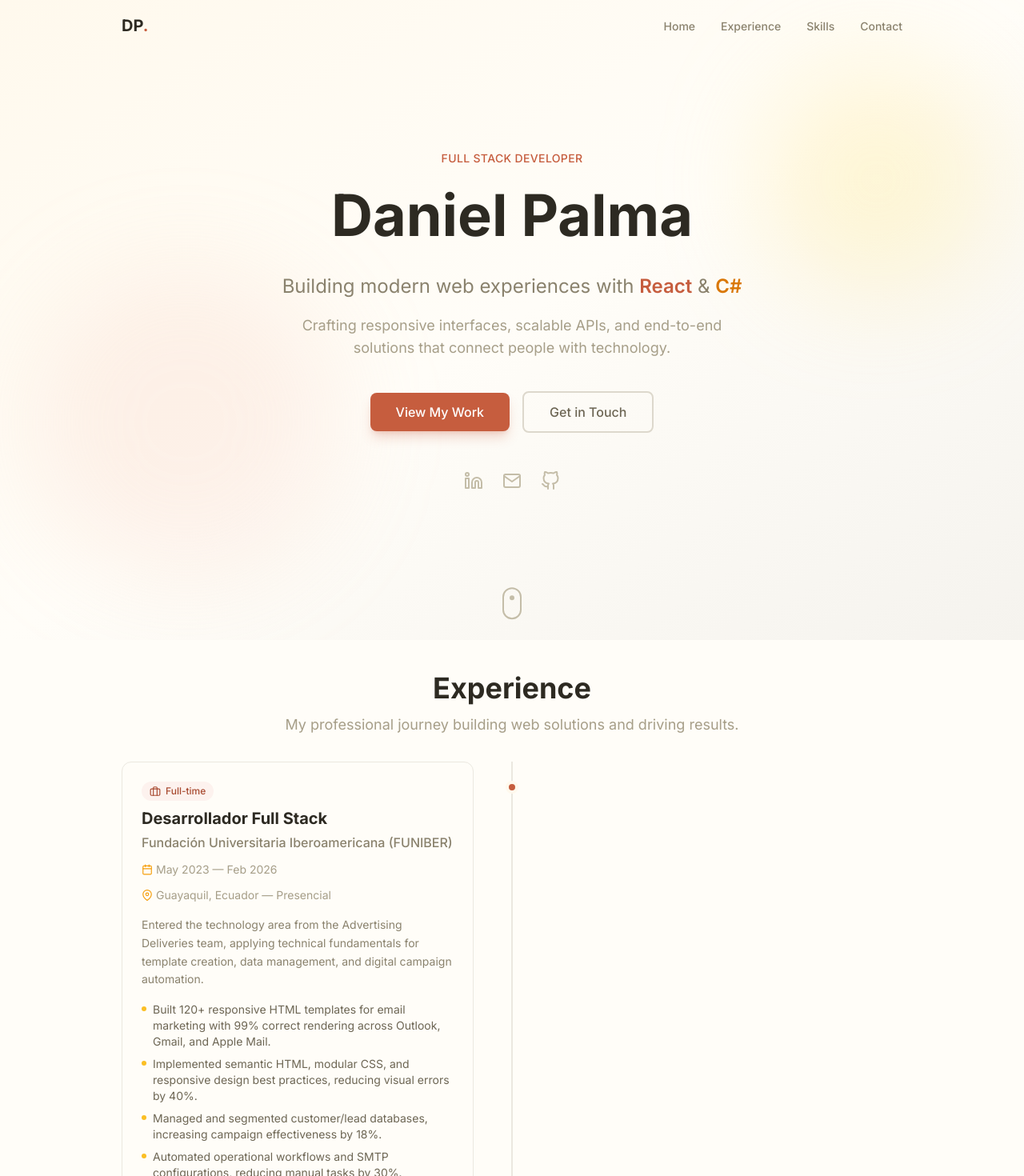
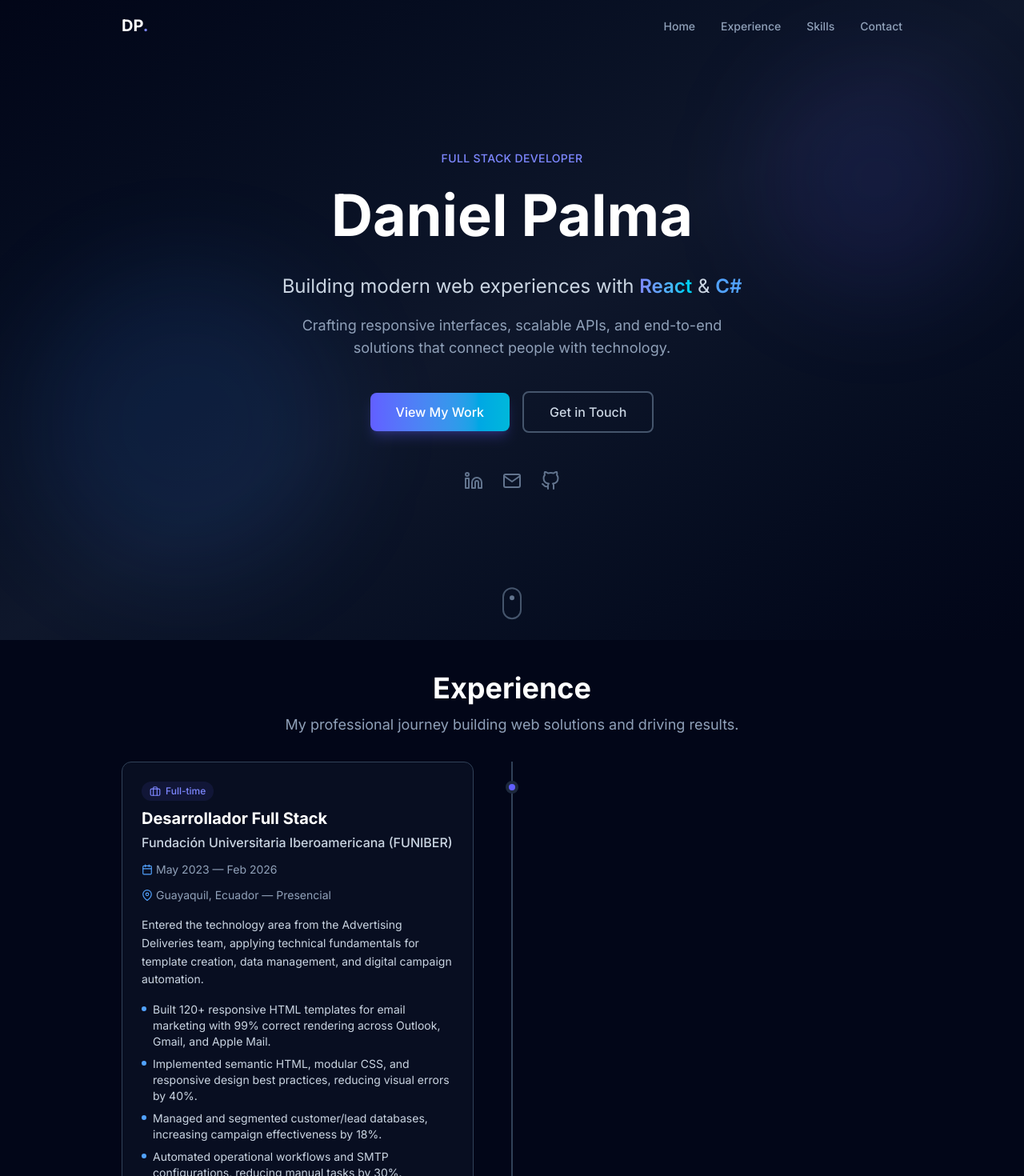
Before and after one commit to danidan1214/daniel-palma-portfolio, a React (Vite) app: page / in a window 1280 px wide. Shown: the top 1470 px of the page at 80% size. Built offline with nearby package versions, Linux system fonts and the light colour scheme.

Commit message:
style: refactor palette to midnight tech and fix navbar scroll overlap

```diff
--- a/src/components/ui/Section.tsx
+++ b/src/components/ui/Section.tsx
@@ -11,7 +11,7 @@ export function Section({ id, className = '', ariaLabel, children }: SectionProp
   return (
     <section
       id={id}
-      className={`py-8 md:py-10 ${className}`}
+      className={`py-8 md:py-10 scroll-mt-16 ${className}`}
       aria-label={ariaLabel}
     >
       {children}
--- a/src/components/ui/SectionHeading.tsx
+++ b/src/components/ui/SectionHeading.tsx
@@ -15,8 +15,8 @@ export function SectionHeading({ children, subtitle }: SectionHeadingProps) {
       transition={{ duration: 0.5 }}
       className="text-center mb-8"
     >
-      <h2 className="text-3xl md:text-4xl font-bold text-warm-900 mb-3">{children}</h2>
-      {subtitle && <p className="text-warm-500 text-lg max-w-2xl mx-auto">{subtitle}</p>}
+      <h2 className="text-3xl md:text-4xl font-bold text-white mb-3">{children}</h2>
+      {subtitle && <p className="text-slate-400 text-lg max-w-2xl mx-auto">{subtitle}</p>}
     </motion.div>
   );
 }
--- a/src/features/experience/ExperienceTimeline.tsx
+++ b/src/features/experience/ExperienceTimeline.tsx
@@ -12,14 +12,14 @@ const typeLabels: Record<Experience['type'], string> = {
 
 export function ExperienceTimeline() {
   return (
-    <Section id="experience" className="bg-cream-50" ariaLabel="Professional experience">
+    <Section id="experience" className="bg-slate-950" ariaLabel="Professional experience">
       <div className="max-w-5xl mx-auto px-6">
         <SectionHeading subtitle="My professional journey building web solutions and driving results.">
           Experience
         </SectionHeading>
 
         <div className="relative">
-          <div className="absolute left-4 md:left-1/2 md:-translate-x-px top-0 bottom-0 w-0.5 bg-warm-200" />
+          <div className="absolute left-4 md:left-1/2 md:-translate-x-px top-0 bottom-0 w-0.5 bg-slate-700" />
 
           {experiences.map((exp, index) => (
             <TimelineItem key={exp.id} experience={exp} index={index} />
@@ -48,41 +48,41 @@ function TimelineItem({ experience: exp, index }: TimelineItemProps) {
         isEven ? 'md:flex-row' : 'md:flex-row-reverse'
       } flex-row`}
     >
-      <div className="absolute left-4 md:left-1/2 w-4 h-4 bg-terracotta-500 rounded-full border-4 border-cream-100 -translate-x-1/2 z-10 mt-6" />
+      <div className="absolute left-4 md:left-1/2 w-4 h-4 bg-indigo-500 rounded-full border-4 border-slate-800 -translate-x-1/2 z-10 mt-6" />
 
       <div className={`ml-12 md:ml-0 md:w-1/2 ${isEven ? 'md:pr-12' : 'md:pl-12'}`}>
-        <div className="bg-cream-50 border border-warm-200 rounded-xl p-6 hover:shadow-lg hover:border-warm-300 transition-all">
+        <div className="bg-slate-900/50 border border-slate-700 rounded-xl p-6 hover:shadow-lg hover:shadow-indigo-500/10 hover:border-indigo-500/50 transition-all">
           <div className="flex items-start justify-between mb-2">
-            <span className="inline-flex items-center gap-1.5 text-xs font-medium text-terracotta-600 bg-terracotta-50 px-2.5 py-1 rounded-full">
+            <span className="inline-flex items-center gap-1.5 text-xs font-medium text-indigo-400 bg-indigo-500/10 px-2.5 py-1 rounded-full">
               <FiBriefcase className="text-sm" />
               {typeLabels[exp.type]}
             </span>
           </div>
 
-          <h3 className="text-xl font-bold text-warm-900 mb-1">{exp.role}</h3>
-          <p className="text-warm-600 font-medium mb-3">{exp.company}</p>
+          <h3 className="text-xl font-bold text-white mb-1">{exp.role}</h3>
+          <p className="text-slate-300 font-medium mb-3">{exp.company}</p>
 
-          <div className="flex flex-wrap items-center gap-3 text-sm text-warm-500 mb-4">
+          <div className="flex flex-wrap items-center gap-3 text-sm text-slate-400 mb-4">
             <span className="inline-flex items-center gap-1">
-              <FiCalendar className="text-amber-500" />
+              <FiCalendar className="text-blue-400" />
               {exp.period}
             </span>
             {exp.location && (
               <span className="inline-flex items-center gap-1">
-                <FiMapPin className="text-amber-500" />
+                <FiMapPin className="text-blue-400" />
                 {exp.location}
               </span>
             )}
           </div>
 
           {exp.description && (
-            <p className="text-warm-600 text-sm mb-4 leading-relaxed">{exp.description}</p>
+            <p className="text-slate-300 text-sm mb-4 leading-relaxed">{exp.description}</p>
           )}
 
           <ul className="space-y-2 mb-4">
             {exp.highlights.slice(0, 4).map((highlight, i) => (
-              <li key={i} className="flex items-start gap-2 text-sm text-warm-700">
-                <span className="w-1.5 h-1.5 bg-amber-400 rounded-full mt-1.5 shrink-0" />
+              <li key={i} className="flex items-start gap-2 text-sm text-slate-300">
+                <span className="w-1.5 h-1.5 bg-blue-400 rounded-full mt-1.5 shrink-0" />
                 {highlight}
               </li>
             ))}
@@ -93,7 +93,7 @@ function TimelineItem({ experience: exp, index }: TimelineItemProps) {
               {exp.stack.map((tech) => (
                 <span
                   key={tech}
-                  className="text-xs font-medium bg-warm-100 text-warm-600 px-2 py-0.5 rounded"
+                  className="text-xs font-medium bg-slate-800 text-slate-300 px-2 py-0.5 rounded"
                 >
                   {tech}
                 </span>
--- a/src/features/hero/Hero.tsx
+++ b/src/features/hero/Hero.tsx
@@ -6,19 +6,19 @@ export function Hero() {
   return (
     <section
       id="hero"
-      className="min-h-screen flex items-center justify-center relative overflow-hidden"
+      className="min-h-screen flex items-center justify-center relative overflow-hidden scroll-mt-16"
       aria-label="Introduction"
     >
-      <div className="absolute inset-0 bg-gradient-to-br from-cream-100 via-cream-50 to-warm-100" />
-      <div className="absolute top-20 right-10 w-72 h-72 bg-amber-200/30 rounded-full blur-3xl" />
-      <div className="absolute bottom-20 left-10 w-96 h-96 bg-terracotta-200/20 rounded-full blur-3xl" />
+      <div className="absolute inset-0 bg-gradient-to-br from-slate-950 via-slate-900 to-slate-950" />
+      <div className="absolute top-20 right-10 w-72 h-72 bg-indigo-500/10 rounded-full blur-3xl" />
+      <div className="absolute bottom-20 left-10 w-96 h-96 bg-blue-500/10 rounded-full blur-3xl" />
 
       <div className="relative z-10 max-w-4xl mx-auto px-6 text-center">
         <motion.p
           initial={{ opacity: 0, y: 20 }}
           animate={{ opacity: 1, y: 0 }}
           transition={{ duration: 0.5 }}
-          className="text-terracotta-500 font-medium tracking-wide uppercase text-sm mb-4"
+          className="text-indigo-400 font-medium tracking-wide uppercase text-sm mb-4"
         >
           Full Stack Developer
         </motion.p>
@@ -27,7 +27,7 @@ export function Hero() {
           initial={{ opacity: 0, y: 20 }}
           animate={{ opacity: 1, y: 0 }}
           transition={{ duration: 0.5, delay: 0.1 }}
-          className="text-5xl md:text-7xl font-bold text-warm-900 mb-6 leading-tight"
+          className="text-5xl md:text-7xl font-bold text-white mb-6 leading-tight"
         >
           Daniel Palma
         </motion.h1>
@@ -36,18 +36,18 @@ export function Hero() {
           initial={{ opacity: 0, y: 20 }}
           animate={{ opacity: 1, y: 0 }}
           transition={{ duration: 0.5, delay: 0.2 }}
-          className="text-xl md:text-2xl text-warm-600 mb-4 leading-relaxed max-w-2xl mx-auto"
+          className="text-xl md:text-2xl text-slate-300 mb-4 leading-relaxed max-w-2xl mx-auto"
         >
           Building modern web experiences with{' '}
-          <span className="text-terracotta-500 font-semibold">React</span> &{' '}
-          <span className="text-amber-600 font-semibold">C#</span>
+          <span className="bg-gradient-to-r from-indigo-400 to-cyan-400 bg-clip-text text-transparent font-semibold">React</span> &{' '}
+          <span className="text-blue-400 font-semibold">C#</span>
         </motion.p>
 
         <motion.p
           initial={{ opacity: 0, y: 20 }}
           animate={{ opacity: 1, y: 0 }}
           transition={{ duration: 0.5, delay: 0.3 }}
-          className="text-warm-500 text-lg mb-10 max-w-xl mx-auto"
+          className="text-slate-400 text-lg mb-10 max-w-xl mx-auto"
         >
           Crafting responsive interfaces, scalable APIs, and end-to-end solutions
           that connect people with technology.
@@ -61,13 +61,13 @@ export function Hero() {
         >
           <a
             href="#experience"
-            className="px-8 py-3 bg-terracotta-500 text-white rounded-lg font-medium hover:bg-terracotta-600 transition-colors shadow-lg shadow-terracotta-500/25"
+            className="px-8 py-3 bg-gradient-to-r from-indigo-500 to-cyan-500 text-white rounded-lg font-medium hover:from-indigo-400 hover:to-cyan-400 transition-all shadow-lg shadow-indigo-500/25"
           >
             View My Work
           </a>
           <a
             href="#contact"
-            className="px-8 py-3 border-2 border-warm-300 text-warm-700 rounded-lg font-medium hover:bg-warm-100 hover:border-warm-400 transition-colors"
+            className="px-8 py-3 border-2 border-slate-600 text-slate-300 rounded-lg font-medium hover:bg-slate-800 hover:border-indigo-500/50 transition-colors"
           >
             Get in Touch
           </a>
@@ -84,14 +84,14 @@ export function Hero() {
             target="_blank"
             rel="noopener noreferrer"
             aria-label="LinkedIn profile"
-            className="text-warm-400 hover:text-terracotta-500 transition-colors text-2xl"
+            className="text-slate-500 hover:text-indigo-400 transition-colors text-2xl"
           >
             <FiLinkedin />
           </a>
           <a
             href={`mailto:${contact.email}`}
             aria-label="Send email"
-            className="text-warm-400 hover:text-terracotta-500 transition-colors text-2xl"
+            className="text-slate-500 hover:text-indigo-400 transition-colors text-2xl"
           >
             <FiMail />
           </a>
@@ -100,7 +100,7 @@ export function Hero() {
             target="_blank"
             rel="noopener noreferrer"
             aria-label="GitHub profile"
-            className="text-warm-400 hover:text-terracotta-500 transition-colors text-2xl"
+            className="text-slate-500 hover:text-indigo-400 transition-colors text-2xl"
           >
             <FiGithub />
           </a>
@@ -117,9 +117,9 @@ export function Hero() {
           <motion.div
             animate={{ y: [0, 8, 0] }}
             transition={{ repeat: Infinity, duration: 1.5 }}
-            className="w-6 h-10 border-2 border-warm-400 rounded-full flex justify-center pt-2"
+            className="w-6 h-10 border-2 border-slate-600 rounded-full flex justify-center pt-2"
           >
-            <div className="w-1.5 h-1.5 bg-warm-400 rounded-full" />
+            <div className="w-1.5 h-1.5 bg-slate-500 rounded-full" />
           </motion.div>
         </a>
       </motion.div>
--- a/src/features/skills/SkillsGrid.tsx
+++ b/src/features/skills/SkillsGrid.tsx
@@ -61,32 +61,32 @@ const softIconMap: Record<string, ComponentType<{ className?: string }>> = {
 
 const categoryConfig: Record<
   SkillCategory,
-  { label: string; icon: ComponentType<{ className?: string }>; color: 'terracotta' | 'amber' | 'warm' }
+  { label: string; icon: ComponentType<{ className?: string }>; color: 'indigo' | 'blue' | 'slate' }
 > = {
-  frontend: { label: 'Frontend', icon: FiLayout, color: 'terracotta' },
-  backend: { label: 'Backend', icon: FiCode, color: 'amber' },
-  tools: { label: 'Tools', icon: FiTool, color: 'warm' },
-  soft: { label: 'Complementary Skills', icon: FiUsers, color: 'warm' },
+  frontend: { label: 'Frontend', icon: FiLayout, color: 'indigo' },
+  backend: { label: 'Backend', icon: FiCode, color: 'blue' },
+  tools: { label: 'Tools', icon: FiTool, color: 'slate' },
+  soft: { label: 'Complementary Skills', icon: FiUsers, color: 'slate' },
 };
 
 const colorStyles = {
-  terracotta: {
-    bg: 'bg-terracotta-50',
-    border: 'border-terracotta-200',
-    icon: 'text-terracotta-500',
-    tag: 'bg-terracotta-100 text-terracotta-700',
+  indigo: {
+    bg: 'bg-indigo-950/50',
+    border: 'border-indigo-500/30',
+    icon: 'text-indigo-400',
+    tag: 'bg-indigo-500/10 text-indigo-300',
   },
-  amber: {
-    bg: 'bg-amber-50',
-    border: 'border-amber-200',
-    icon: 'text-amber-600',
-    tag: 'bg-amber-100 text-amber-700',
+  blue: {
+    bg: 'bg-blue-950/50',
+    border: 'border-blue-500/30',
+    icon: 'text-blue-400',
+    tag: 'bg-blue-500/10 text-blue-300',
   },
-  warm: {
-    bg: 'bg-warm-100',
-    border: 'border-warm-300',
-    icon: 'text-warm-600',
-    tag: 'bg-warm-200 text-warm-700',
+  slate: {
+    bg: 'bg-slate-800/50',
+    border: 'border-slate-600',
+    icon: 'text-slate-400',
+    tag: 'bg-slate-700/50 text-slate-300',
   },
 } as const;
 
@@ -106,7 +106,7 @@ const grouped = technicalSkills.reduce<Record<SkillCategory, Skill[]>>(
 
 export function SkillsGrid() {
   return (
-    <Section id="skills" className="bg-white" ariaLabel="Technical skills">
+    <Section id="skills" className="bg-slate-900" ariaLabel="Technical skills">
       <div className="max-w-5xl mx-auto px-6">
         <SectionHeading subtitle="Technologies and tools I use to bring ideas to life.">
           Skills &amp; Technologies
@@ -129,7 +129,7 @@ export function SkillsGrid() {
               >
                 <div className="flex items-center gap-2 mb-6">
                   <Icon className={`text-xl ${styles.icon}`} />
-                  <h3 className="text-lg font-bold text-warm-800">{config.label}</h3>
+                  <h3 className="text-lg font-bold text-white">{config.label}</h3>
                 </div>
 
                 <div className="flex flex-wrap gap-2">
@@ -159,8 +159,8 @@ export function SkillsGrid() {
             transition={{ duration: 0.5 }}
             className="mt-10 text-center"
           >
-            <h3 className="text-lg font-bold text-warm-800 mb-4 inline-flex items-center gap-2">
-              <FiStar className="text-terracotta-500" />
+            <h3 className="text-lg font-bold text-white mb-4 inline-flex items-center gap-2">
+              <FiStar className="text-indigo-400" />
               Complementary Skills
             </h3>
             <div className="flex flex-wrap justify-center gap-3">
@@ -171,7 +171,7 @@ export function SkillsGrid() {
                     key={skill.id}
                     whileHover={{ scale: 1.05 }}
                     transition={{ type: 'spring', stiffness: 400, damping: 20 }}
-                    className="inline-flex items-center gap-1.5 px-4 py-2 rounded-full text-sm font-medium bg-white/70 text-terracotta-700 border border-terracotta-200/60 cursor-default"
+                    className="inline-flex items-center gap-1.5 px-4 py-2 rounded-full text-sm font-medium bg-transparent text-indigo-300 border border-indigo-500/30 cursor-default hover:shadow-lg hover:shadow-indigo-500/20 transition-shadow"
                   >
                     {SoftIcon && <SoftIcon className="text-xs" />}
                     {skill.name}
--- a/src/index.css
+++ b/src/index.css
@@ -4,44 +4,6 @@
   --font-sans: "Inter", system-ui, -apple-system, sans-serif;
   --font-heading: "Inter", system-ui, -apple-system, sans-serif;
   --font-mono: ui-monospace, Consolas, monospace;
-
-  --color-cream-50: #FFFDF8;
-  --color-cream-100: #FFF9ED;
-  --color-cream-200: #FFF3D6;
-  --color-cream-300: #FFE8B8;
-
-  --color-warm-50: #FAFAF7;
-  --color-warm-100: #F5F3EE;
-  --color-warm-200: #EBE8E0;
-  --color-warm-300: #DDD8CC;
-  --color-warm-400: #C4BDA8;
-  --color-warm-500: #A69E88;
-  --color-warm-600: #8A826D;
-  --color-warm-700: #6D6654;
-  --color-warm-800: #4A4538;
-  --color-warm-900: #2D2A22;
-
-  --color-amber-50: #FFFBEB;
-  --color-amber-100: #FEF3C7;
-  --color-amber-200: #FDE68A;
-  --color-amber-300: #FCD34D;
-  --color-amber-400: #FBBF24;
-  --color-amber-500: #F59E0B;
-  --color-amber-600: #D97706;
-  --color-amber-700: #B45309;
-  --color-amber-800: #92400E;
-  --color-amber-900: #78350F;
-
-  --color-terracotta-50: #FDF2EE;
-  --color-terracotta-100: #FAE0D6;
-  --color-terracotta-200: #F5C4B0;
-  --color-terracotta-300: #ECA088;
-  --color-terracotta-400: #E07A5F;
-  --color-terracotta-500: #C65D3E;
-  --color-terracotta-600: #A84A30;
-  --color-terracotta-700: #8B3A25;
-  --color-terracotta-800: #6D2D1D;
-  --color-terracotta-900: #4F2015;
 }
 
 @layer base {
@@ -52,6 +14,6 @@
   }
 
   body {
-    @apply bg-cream-50 text-warm-800 font-sans;
+    @apply bg-slate-950 text-slate-300 font-sans;
   }
 }
--- a/src/layouts/Layout.tsx
+++ b/src/layouts/Layout.tsx
@@ -19,17 +19,17 @@ export function Layout({ children }: LayoutProps) {
   const [mobileMenuOpen, setMobileMenuOpen] = useState(false);
 
   return (
-    <div className="min-h-screen bg-cream-50">
+    <div className="min-h-screen bg-slate-950">
       <header
         className={`fixed top-0 left-0 right-0 z-50 transition-all duration-300 ${
           isScrolled
-            ? 'bg-white/90 backdrop-blur-md shadow-sm'
+            ? 'bg-slate-900/90 backdrop-blur-md shadow-sm shadow-slate-950/50'
             : 'bg-transparent'
         }`}
       >
         <nav className="max-w-5xl mx-auto px-6 h-16 flex items-center justify-between" aria-label="Main navigation">
-          <a href="#hero" className="font-bold text-xl text-warm-900">
-            DP<span className="text-terracotta-500">.</span>
+          <a href="#hero" className="font-bold text-xl text-white">
+            DP<span className="text-indigo-400">.</span>
           </a>
 
           <ul className="hidden md:flex items-center gap-8">
@@ -37,7 +37,7 @@ export function Layout({ children }: LayoutProps) {
               <li key={link.href}>
                 <a
                   href={link.href}
-                  className="text-warm-600 hover:text-terracotta-500 transition-colors text-sm font-medium"
+                  className="text-slate-400 hover:text-indigo-400 transition-colors text-sm font-medium"
                 >
                   {link.label}
                 </a>
@@ -47,7 +47,7 @@ export function Layout({ children }: LayoutProps) {
 
           <button
             type="button"
-            className="md:hidden text-warm-700 p-2"
+            className="md:hidden text-slate-300 p-2"
             onClick={() => setMobileMenuOpen(!mobileMenuOpen)}
             aria-label={mobileMenuOpen ? 'Close menu' : 'Open menu'}
             aria-expanded={mobileMenuOpen}
@@ -62,7 +62,7 @@ export function Layout({ children }: LayoutProps) {
               initial={{ opacity: 0, height: 0 }}
               animate={{ opacity: 1, height: 'auto' }}
               exit={{ opacity: 0, height: 0 }}
-              className="md:hidden bg-white/95 backdrop-blur-md"
+              className="md:hidden bg-slate-900/95 backdrop-blur-md"
             >
               <ul className="px-6 py-4 space-y-3">
                 {navLinks.map((link) => (
@@ -70,7 +70,7 @@ export function Layout({ children }: LayoutProps) {
                     <a
                       href={link.href}
                       onClick={() => setMobileMenuOpen(false)}
-                      className="block text-warm-600 hover:text-terracotta-500 transition-colors font-medium py-1"
+                      className="block text-slate-400 hover:text-indigo-400 transition-colors font-medium py-1"
                     >
                       {link.label}
                     </a>
@@ -84,9 +84,9 @@ export function Layout({ children }: LayoutProps) {
 
       <main>{children}</main>
 
-      <footer className="py-8 bg-white">
+      <footer className="py-8 bg-slate-900">
         <div className="max-w-5xl mx-auto px-6 text-center">
-          <p className="text-warm-500 text-sm">
+          <p className="text-slate-500 text-sm">
             &copy; {new Date().getFullYear()} Daniel Palma. Built with React &amp; TypeScript.
           </p>
         </div>
```
Also changed, not shown: src/features/contact/Contact.tsx (+25 -25 lines).
